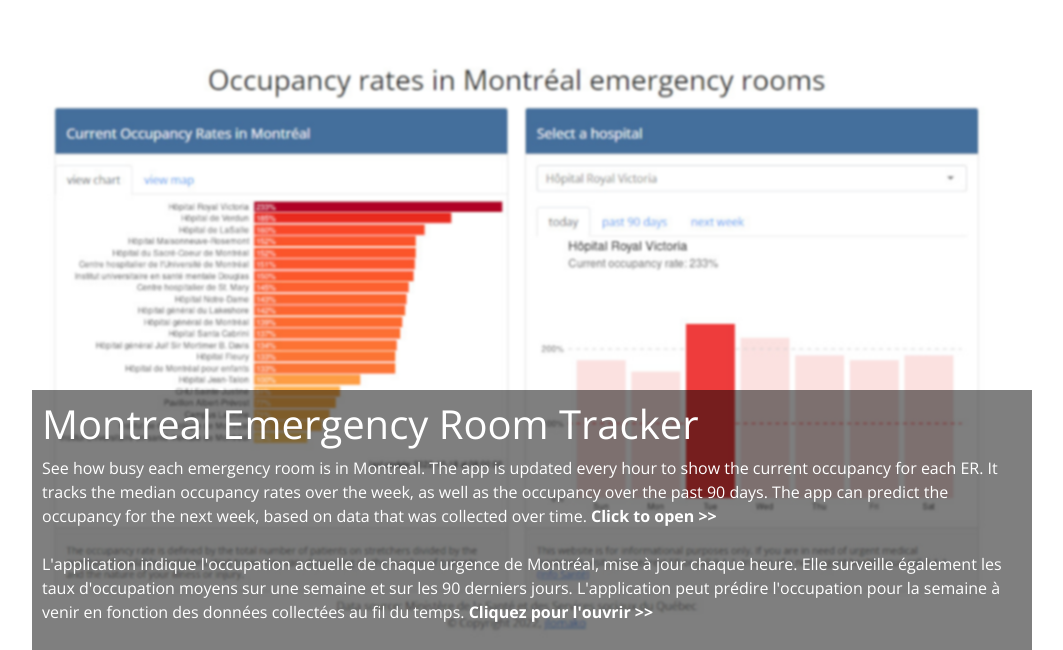
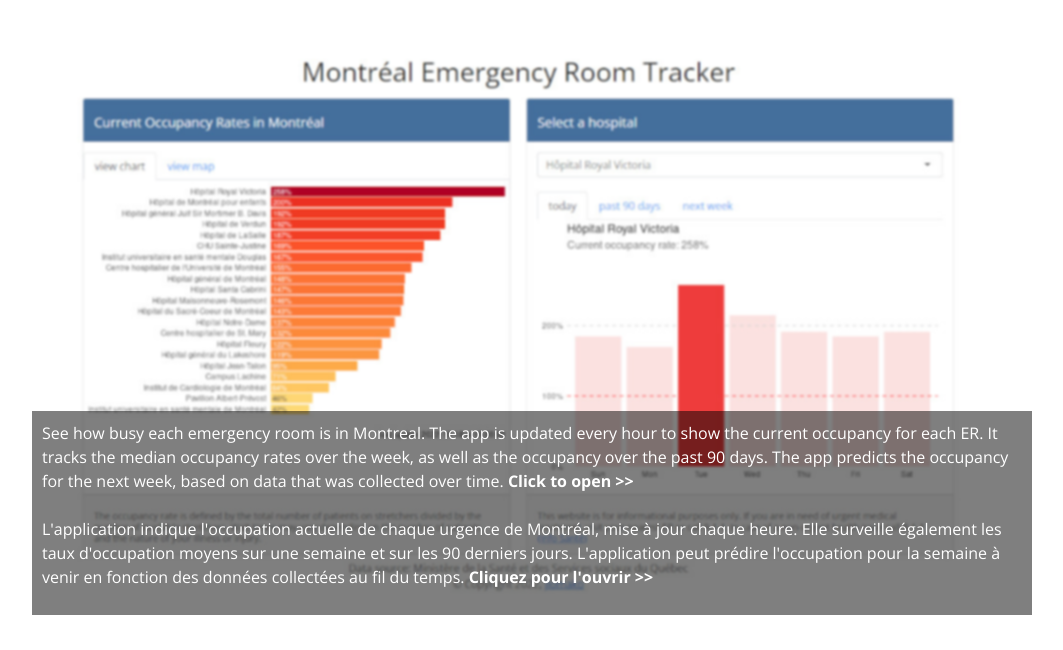
Before and after one commit to jlomako/Montreal-ER, a plain HTML site: page docs/index.html in a window 1280 px wide. Shown: the part 196-846 px from the top of the page, without its empty margins (120-1183 px from the left). After the commit the page ends 811 px from the top, so only its background shows below. Drawn offline with nearby package versions, Linux system fonts and the light colour scheme; some icons are missing.

Commit message:
Update index.html

```diff
--- a/docs/index.html
+++ b/docs/index.html
@@ -58,8 +58,6 @@ img {
   filter: blur(1px);
 }
 
-h1 {color: white;}
-
 </style>
 
 </head>
@@ -68,11 +66,10 @@ h1 {color: white;}
 <br><br><br><br><br><br><br><br><br><br>
 <div class="row"> <div class="col-12">
 <div class="container">
-  <a href="https://jlomako.shinyapps.io/Montreal_ER/"><img src="montrealER1000.jpg" alt="Open app" style="width:100%;"></a>
+  <a href="https://jlomako.shinyapps.io/Montreal_ER/"><img src="MTLER.jpg" alt="Open app" style="width:100%;"></a>
   <div class="content"><a href="https://jlomako.shinyapps.io/Montreal_ER/">
-    <h1>Montreal Emergency Room Tracker</h1>
     <p>
-	See how busy each emergency room is in Montreal. The app is updated every hour to show the current occupancy for each ER. It tracks the median occupancy rates over the week, as well as the occupancy over the past 90 days. The app can predict the occupancy for the next week, based on data that was collected over time.
+	See how busy each emergency room is in Montreal. The app is updated every hour to show the current occupancy for each ER. It tracks the median occupancy rates over the week, as well as the occupancy over the past 90 days. The app predicts the occupancy for the next week, based on data that was collected over time.
 	<b>Click to open &gt;&gt;</b>
 	<br><br>
 	L'application indique l'occupation actuelle de chaque urgence de Montréal, mise à jour chaque heure. Elle surveille également les taux d'occupation moyens sur une semaine et sur les 90 derniers jours. L'application peut prédire l'occupation pour la semaine à venir en fonction des données collectées au fil du temps.
```
